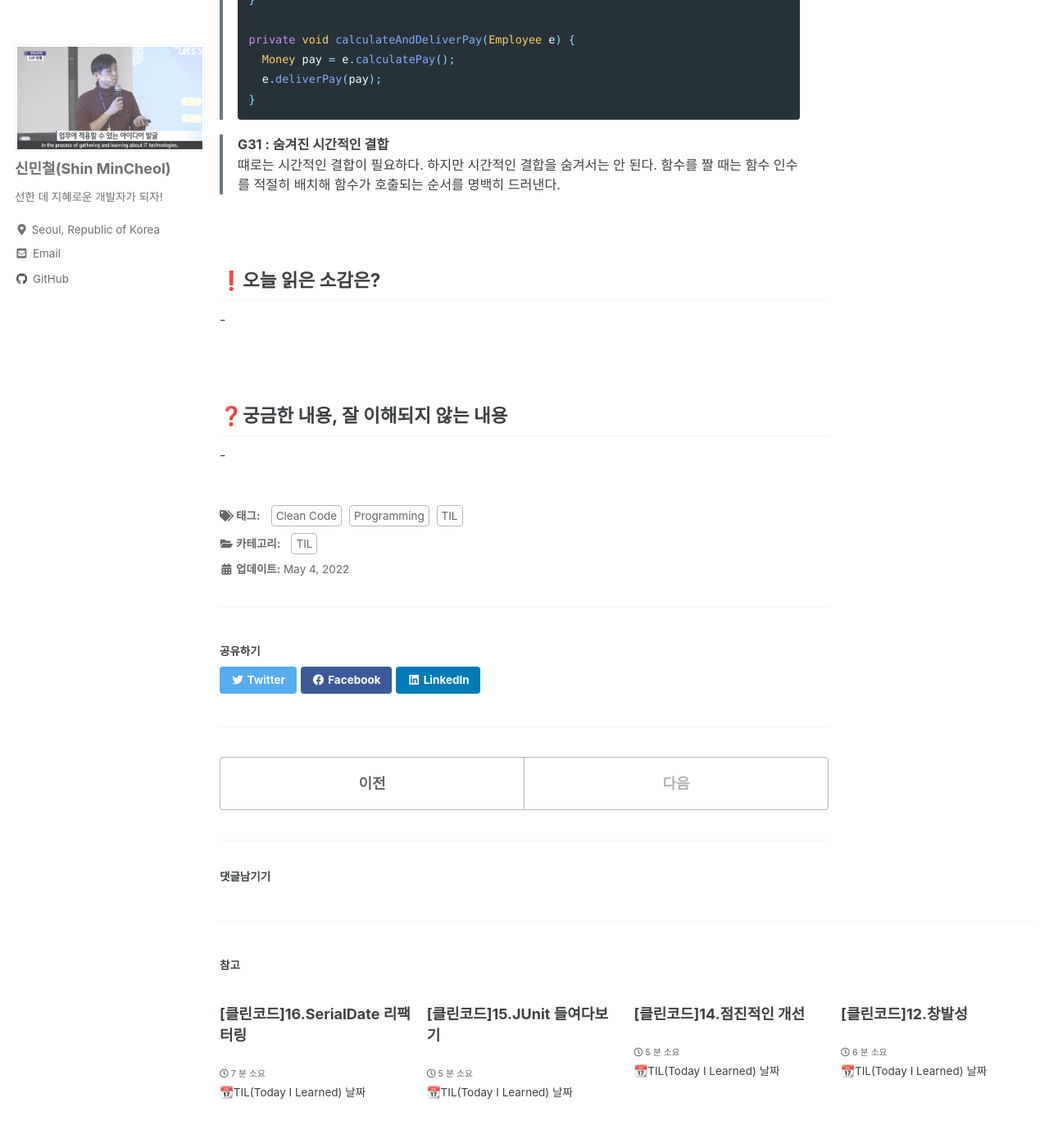
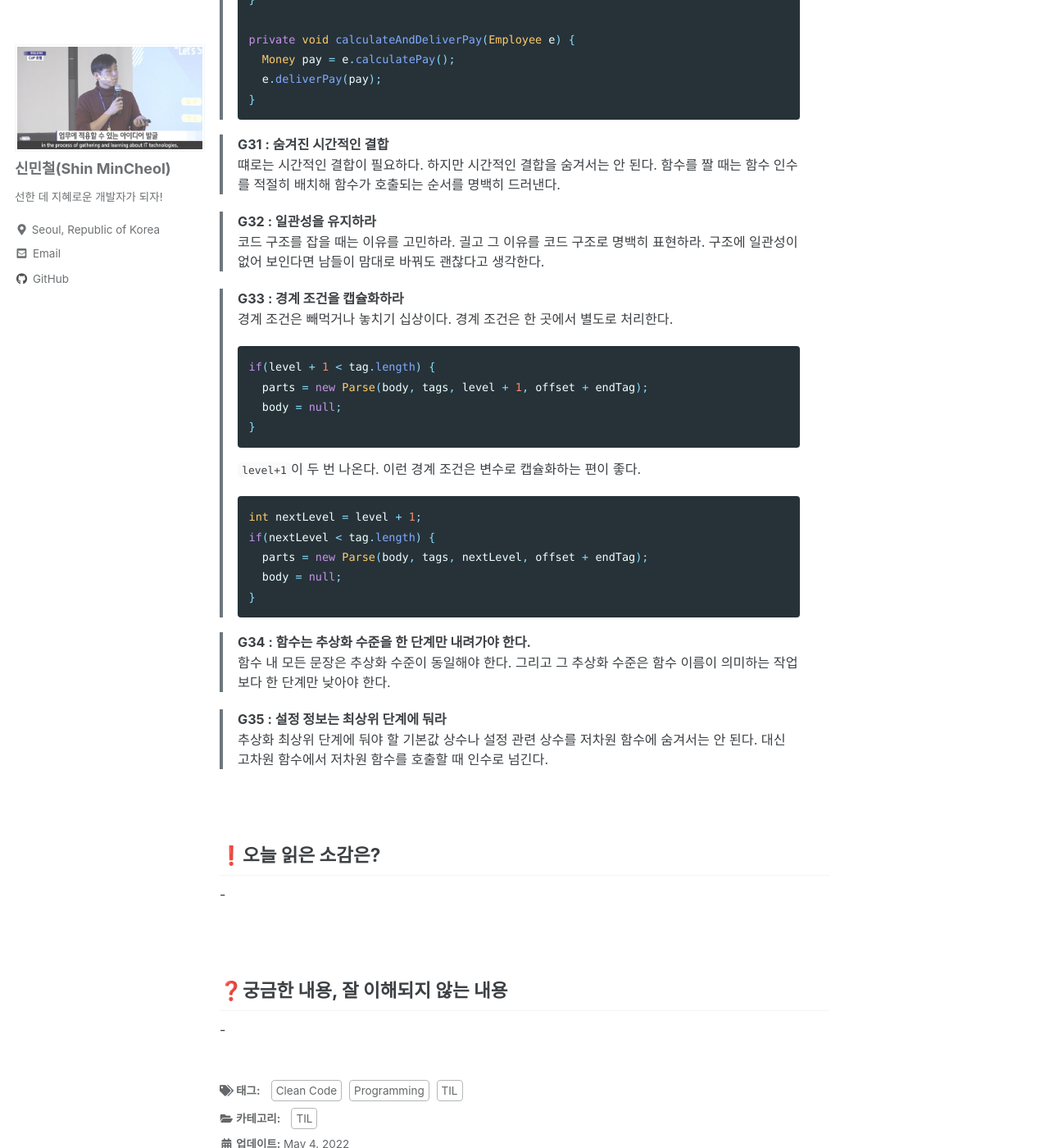
Before and after one commit to alsoj/alsoj.github.io, a Jekyll site: the page built from _posts/til/clean code/2022-05-04-[클린코드]17.냄새와 휴리스틱.md, in a window 1280 px wide and 1400 px high, scrolled down 3813 px. Shown: the whole window at 82% size. Built offline with Jekyll 4.4.1, drawn with Linux system fonts in a browser that asks for light colours; cached includes are drawn as plain includes; comment, search, counter and statistics services are not loaded.

Commit message:
modify TIL clean code

````diff
--- a/_posts/til/clean code/2022-05-04-[클린코드]17.냄새와 휴리스틱.md
+++ b/_posts/til/clean code/2022-05-04-[클린코드]17.냄새와 휴리스틱.md
@@ -155,6 +155,35 @@ tags:
 > **G31 : 숨겨진 시간적인 결합**
 > 떄로는 시간적인 결합이 필요하다. 하지만 시간적인 결합을 숨겨서는 안 된다. 함수를 짤 때는 함수 인수를 적절히 배치해 함수가 호출되는 순서를 명백히 드러낸다.
 
+> **G32 : 일관성을 유지하라**
+> 코드 구조를 잡을 때는 이유를 고민하라. 긜고 그 이유를 코드 구조로 명백히 표현하라. 구조에 일관성이 없어 보인다면 남들이 맘대로 바꿔도 괜찮다고 생각한다.
+
+> **G33 : 경계 조건을 캡슐화하라**
+> 경계 조건은 빼먹거나 놓치기 십상이다. 경계 조건은 한 곳에서 별도로 처리한다.
+>
+> ```java
+> if(level + 1 < tag.length) {
+>   parts = new Parse(body, tags, level + 1, offset + endTag);
+>   body = null;
+> }
+> ```
+>
+> `level+1`이 두 번 나온다. 이런 경계 조건은 변수로 캡슐화하는 편이 좋다.
+>
+> ```java
+> int nextLevel = level + 1;
+> if(nextLevel < tag.length) {
+>   parts = new Parse(body, tags, nextLevel, offset + endTag);
+>   body = null;
+> }
+> ```
+
+> **G34 : 함수는 추상화 수준을 한 단계만 내려가야 한다.**
+> 함수 내 모든 문장은 추상화 수준이 동일해야 한다. 그리고 그 추상화 수준은 함수 이름이 의미하는 작업보다 한 단계만 낮아야 한다.
+
+> **G35 : 설정 정보는 최상위 단계에 둬라**
+> 추상화 최상위 단계에 둬야 할 기본값 상수나 설정 관련 상수를 저차원 함수에 숨겨서는 안 된다. 대신 고차원 함수에서 저차원 함수를 호출할 때 인수로 넘긴다.
+
 <br />
 
 ## ❗오늘 읽은 소감은?
````
